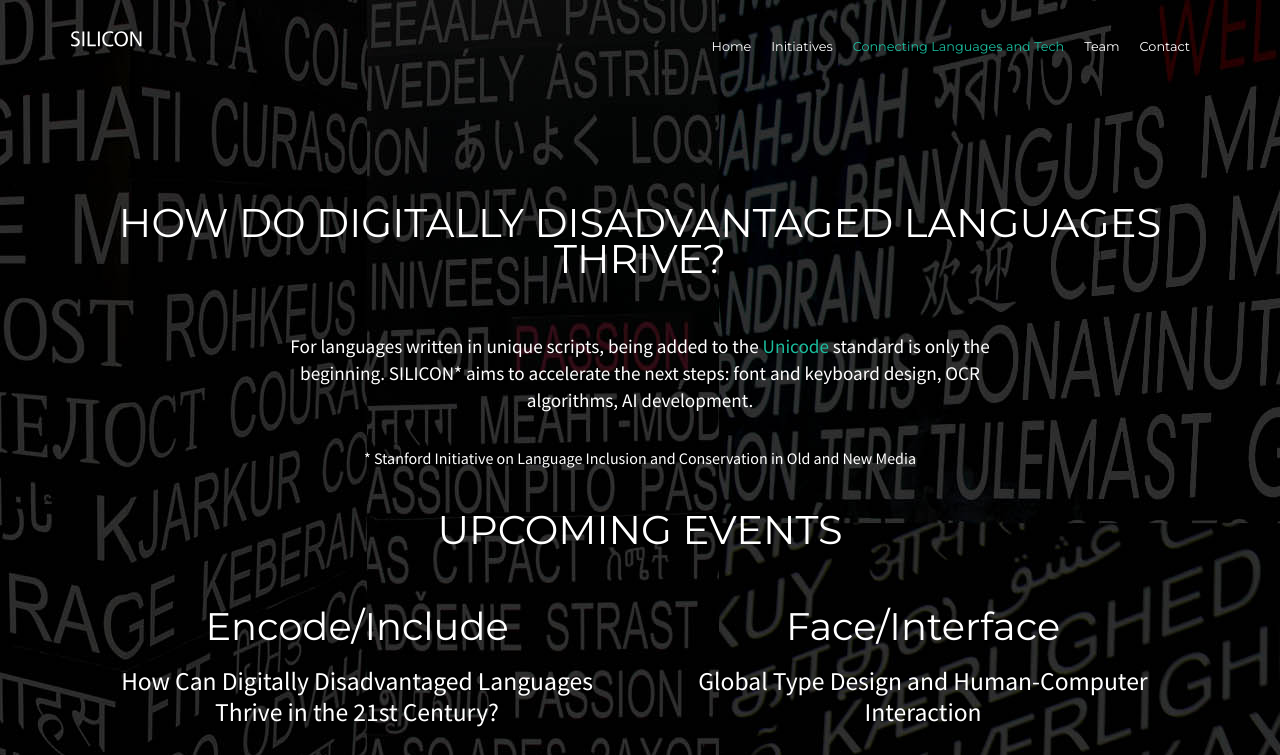
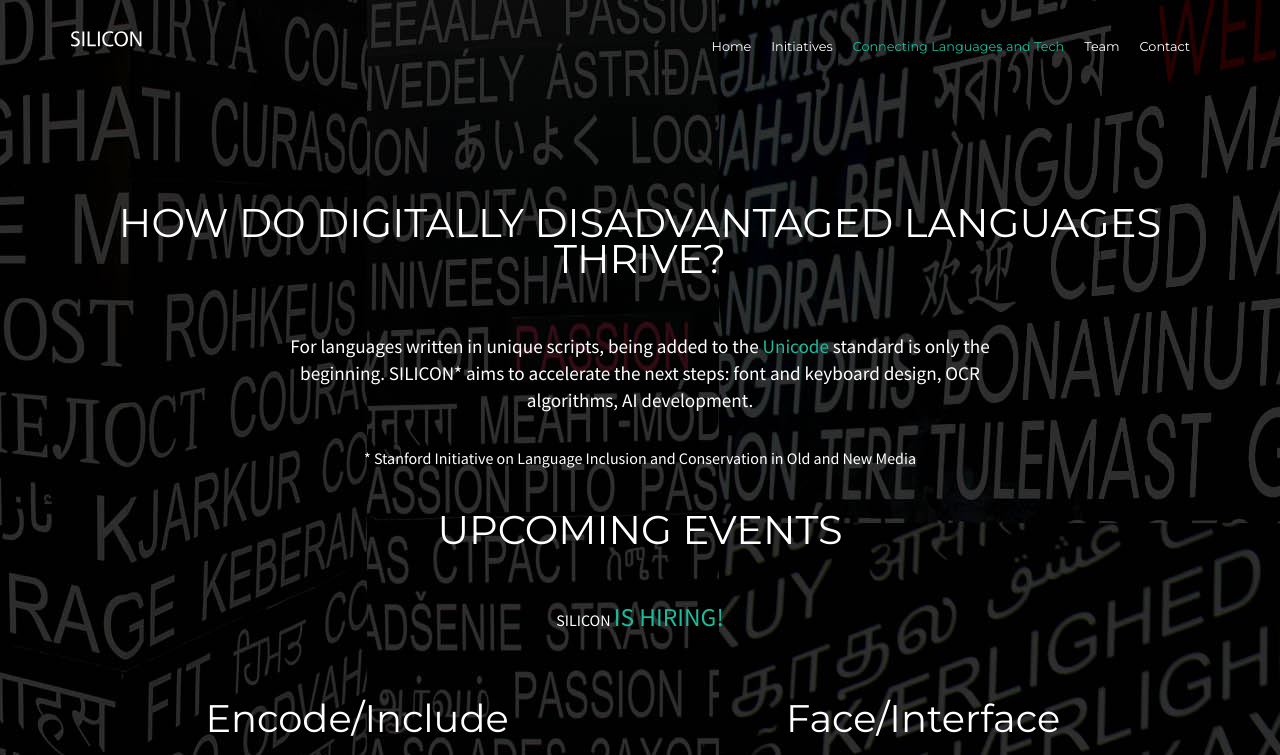
Before and after one commit to silicon-project/silicon-project.github.io, a plain HTML site: page index.html in a window 1280 px wide. Shown: the top 755 px of the page. Drawn offline with Linux system fonts and the light colour scheme; some packages are replaced by stand-ins of ours; a script that the page names is missing; files whose address does not match are found by name.

Commit message:
job posting

```diff
--- a/index.html
+++ b/index.html
@@ -70,6 +70,7 @@
 
                             <h2>Upcoming Events</h2>
                             <div class="events">
+                                <p>SILICON <a hreef="https://careersearch.stanford.edu/jobs/silicon-project-coordinator-hybrid-opportunity-23651">is hiring!</a></a></p>
                                 <section>
                                     <h3>Encode/Include</h3>
                                     <p>How Can Digitally Disadvantaged Languages Thrive in the 21st Century?</p>
```
